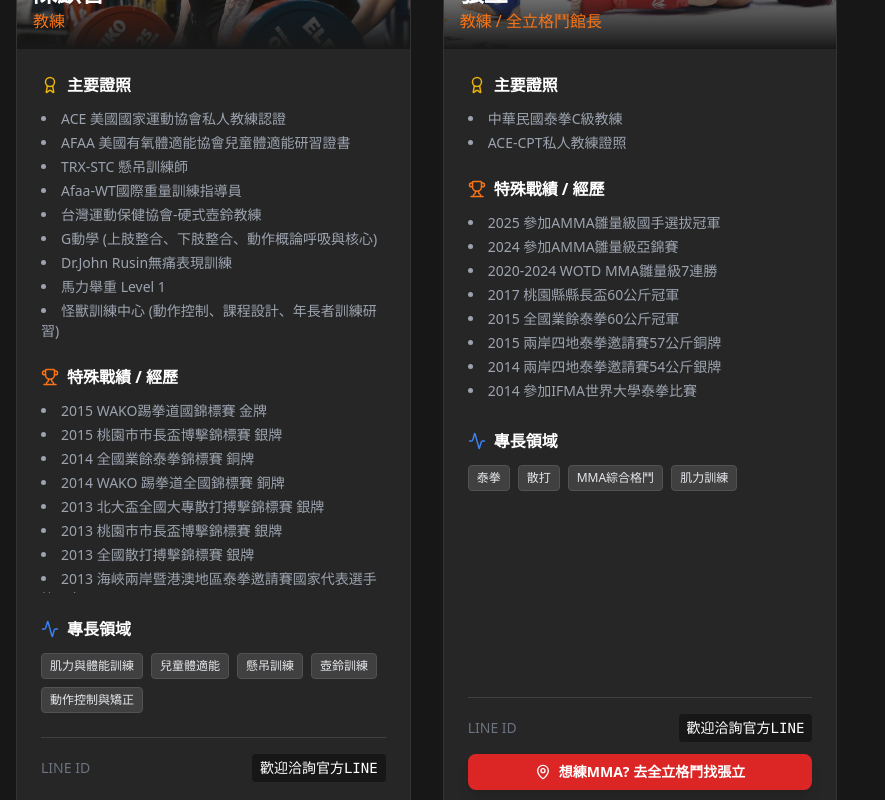
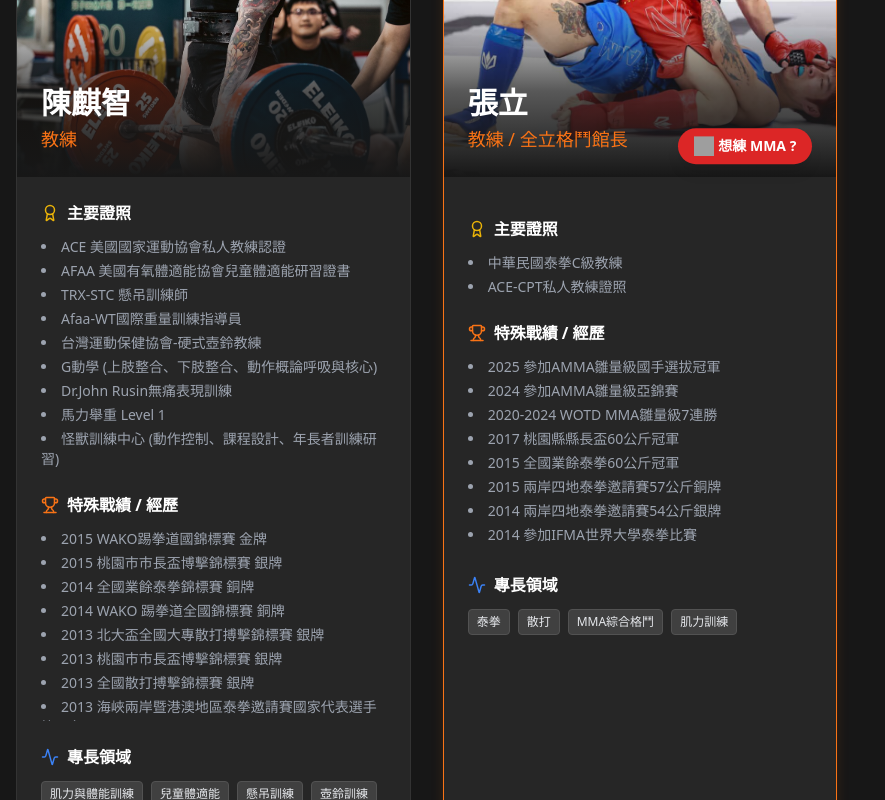
Before and after one commit to rockon12319/B.S-strength, a React (Create React App) app: page / in a window 1280 px wide. Shown: the part 4360-5160 px from the top of the page, without its empty margins (0-885 px from the left). Built offline with nearby package versions, Linux system fonts and the light colour scheme; grey boxes are pictures that could not be loaded.

Commit message:
update coaches

```diff
--- a/src/App.js
+++ b/src/App.js
@@ -617,6 +617,7 @@ const BSGymWebsite = () => {
                 text: "想練MMA? 去全立格鬥找張立",
                 url: "https://www.google.com/maps/place/%E5%85%A8+%E7%AB%8B+%E6%A0%BC+%E9%AC%A5/@24.9630095,121.2603245,985m/data=!3m2!1e3!4b1!4m6!3m5!1s0x346819f83462c0b1:0x52cc93ee6224fa3c!8m2!3d24.9630047!4d121.2628994!16s%2Fg%2F11x0c6ypq0?authuser=0&entry=ttu&g_ep=EgoyMDI1MTEyMy4xIKXMDSoASAFQAw%3D%3D",
               }}
+              isSpecial={true} // Add this prop to flag the special card
             />
           </div>
         </div>
@@ -962,26 +963,45 @@ const CoachCard = ({
   phone,
   achievements,
   customAction,
+  isSpecial,
 }) => (
-  <div className="bg-neutral-800 rounded-2xl overflow-hidden border border-neutral-700/50 hover:border-orange-500/30 transition-all hover:shadow-xl group flex flex-col h-full">
-    <div className="h-80 overflow-hidden relative bg-neutral-700">
+  <div
+    className={`bg-neutral-800 rounded-2xl overflow-hidden border transition-all hover:shadow-xl group flex flex-col h-full ${
+      isSpecial
+        ? "border-orange-500 shadow-orange-500/20 shadow-lg transform hover:-translate-y-2"
+        : "border-neutral-700/50 hover:border-orange-500/30"
+    }`}
+  >
+    <div className="h-96 overflow-hidden relative bg-neutral-700">
       {/* Added onError to handle broken images gracefully */}
       <img
         src={image}
         alt={name}
-        className="w-full h-full object-cover object-top transition-transform duration-500 group-hover:scale-105 filter brightness-90 group-hover:brightness-100"
+        className="w-full h-full object-cover object-top transition-transform duration-500 group-hover:scale-105 filter brightness-95 group-hover:brightness-100"
         onError={(e) => {
           e.target.src = "https://via.placeholder.com/800x600?text=Coach+Image";
         }}
       />
-      <div className="absolute bottom-0 left-0 w-full bg-gradient-to-t from-neutral-900 to-transparent p-4 pt-12">
-        <h3 className="text-2xl font-bold text-white">{name}</h3>
-        <p className="text-orange-500 font-medium">{title}</p>
+      <div className="absolute bottom-0 left-0 w-full bg-gradient-to-t from-neutral-900 via-neutral-900/70 to-transparent p-6 pt-20">
+        <h3 className="text-3xl font-bold text-white mb-1">{name}</h3>
+        <p className="text-orange-500 font-medium text-lg">{title}</p>
       </div>
     </div>
-    <div className="p-6 flex-grow flex flex-col gap-6">
+    <div className="p-6 flex-grow flex flex-col gap-6 relative">
+      {/* Special MMA Prompt (Only for Zhang Li) */}
+      {isSpecial && (
+        <div className="absolute -top-10 right-6 bg-red-600 text-white px-4 py-2 rounded-full font-bold text-sm shadow-lg animate-bounce flex items-center gap-1 z-10">
+          <img
+            src="https://i.imgur.com/0Z9Z0Z0.png"
+            alt="MMA Glove"
+            className="w-5 h-5"
+          />
+          想練 MMA ?
+        </div>
+      )}
+
       {/* Certifications */}
-      <div>
+      <div className={isSpecial ? "mt-4" : ""}>
         <h4 className="flex items-center gap-2 font-bold text-white mb-3">
           <Award size={18} className="text-yellow-500" /> 主要證照
         </h4>
@@ -1044,14 +1064,14 @@ const CoachCard = ({
         )}
         {/* Custom Action Button */}
         {customAction && (
-          <div className="mt-3">
+          <div className="mt-4">
             <a
               href={customAction.url}
               target="_blank"
               rel="noreferrer noopener"
-              className="block w-full text-center bg-red-600 hover:bg-red-700 text-white py-2 rounded-lg text-sm font-bold transition-colors flex items-center justify-center gap-2 shadow-lg"
+              className="block w-full text-center bg-gradient-to-r from-red-600 to-red-700 hover:from-red-700 hover:to-red-800 text-white py-3 rounded-xl font-bold transition-all flex items-center justify-center gap-2 shadow-md hover:shadow-lg transform hover:-translate-y-0.5"
             >
-              <MapPin size={16} />
+              <MapPin size={18} />
               {customAction.text}
             </a>
           </div>
```
